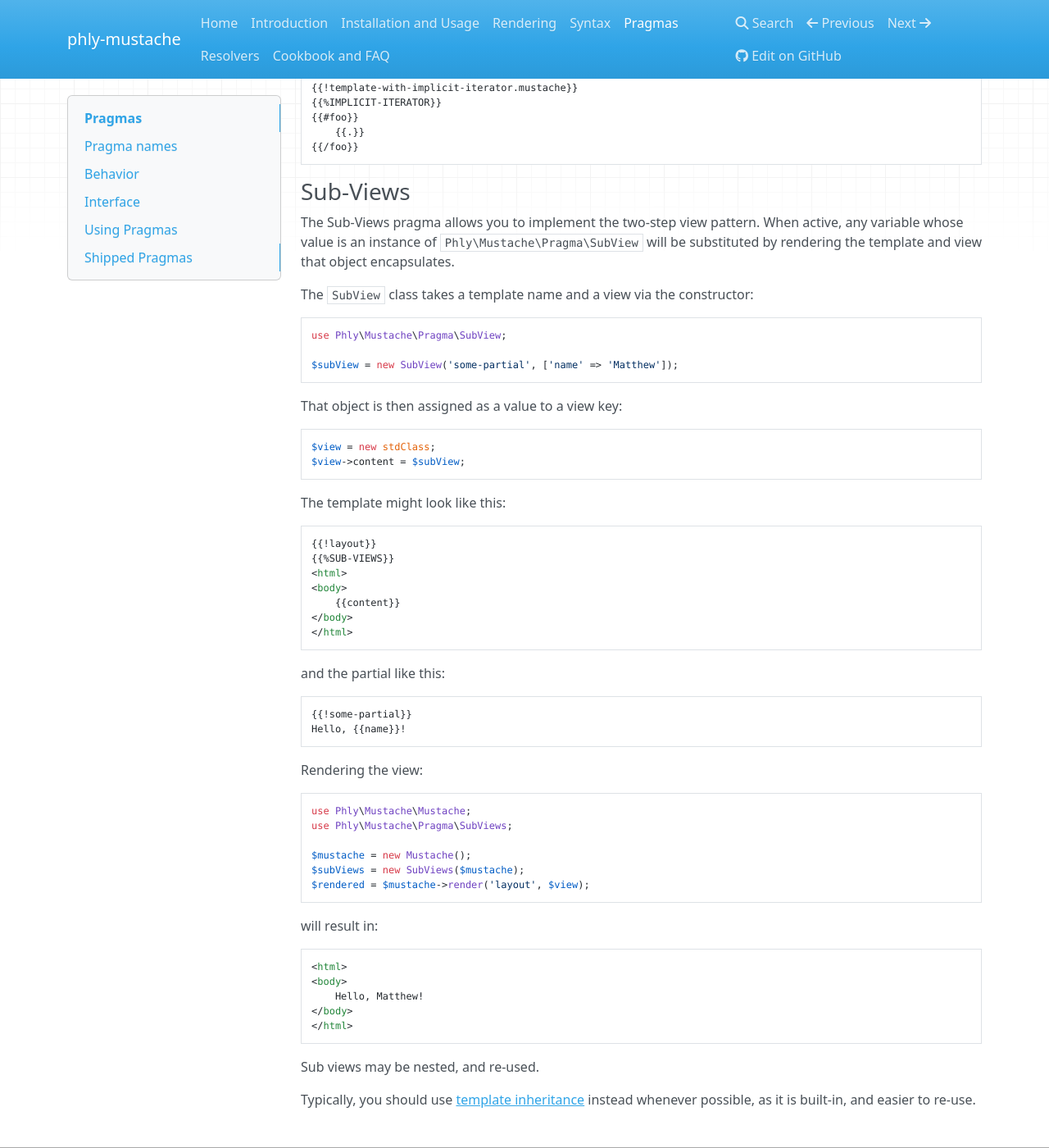
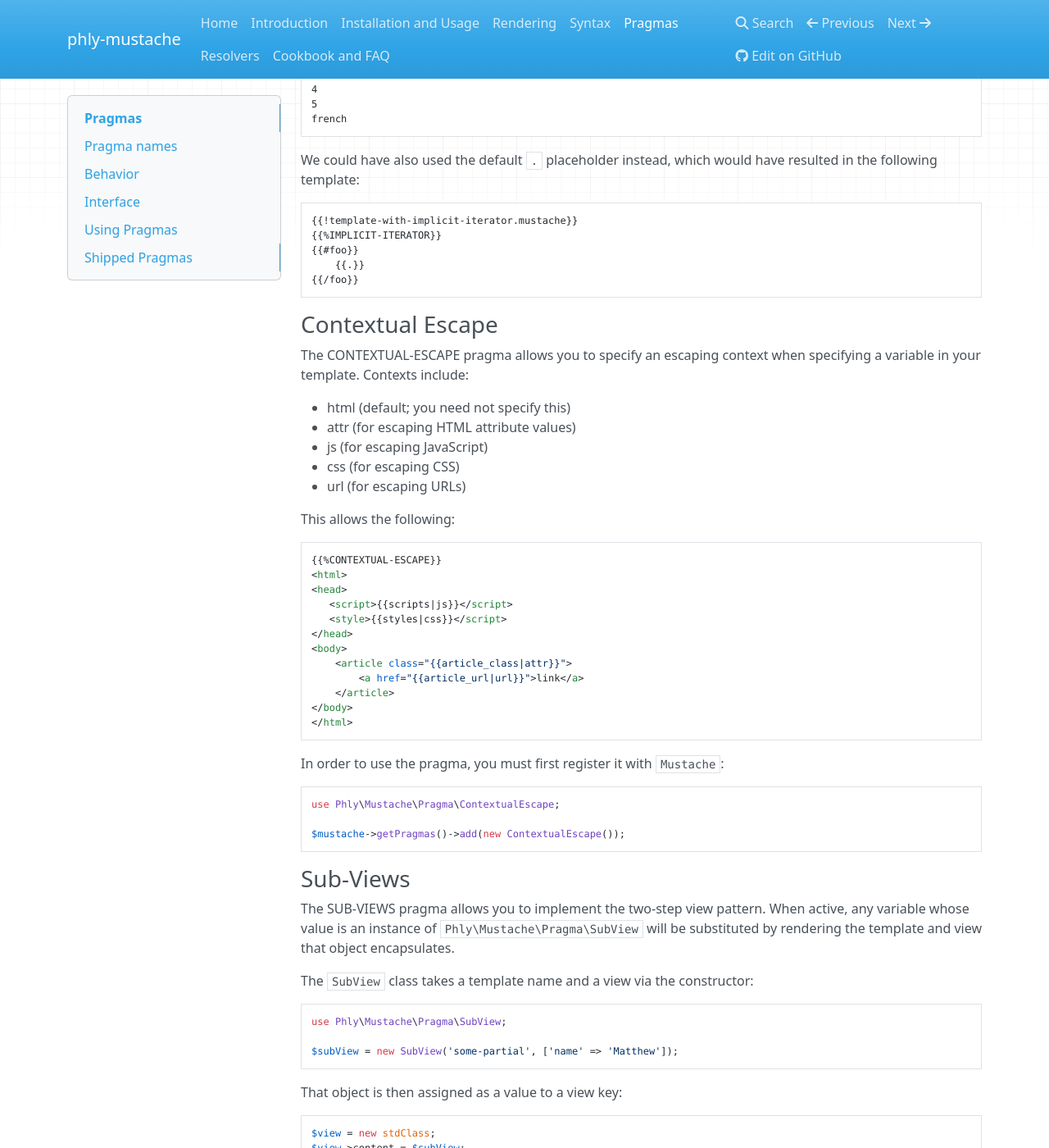
Before and after one commit to phly/phly_mustache, an MkDocs documentation site: the page built from doc/book/pragmas.md, in a window 1280 px wide and 1400 px high, scrolled down 4980 px. Shown: the whole window at 82% size. Built offline with MkDocs 1.6.1, drawn with Linux system fonts in a browser that asks for light colours; nearby versions of some CDN libraries; old or Windows-style settings are respelled for this version of MkDocs; some of the changed text lies outside the part shown.

Commit message:
Documented CONTEXTUAL-ESCAPE pragma
- Also updated pragma interface documentation to reflect changes to token
  arguments.

````diff
--- a/doc/book/pragmas.md
+++ b/doc/book/pragmas.md
@@ -159,14 +159,18 @@ interface PragmaInterface
      *
      * Returning an empty value returns control to the renderer.
      *
-     * @param  int $token
-     * @param  mixed $data
+     * $tokenStruct is an array consisting minimally of:
+     *
+     * - 0: int token (from Lexer::TOKEN_* constants)
+     * - 1: mixed data (data associated with the token)
+     *
+     * @param  array $tokenStruct
      * @param  mixed $view
      * @param  array $options
      * @param  Mustache $mustache Mustache instance handling rendering.
      * @return mixed
      */
-    public function render($token, $data, $view, array $options, Mustache $mustache);
+    public function render(array $tokenStruct, $view, array $options, Mustache $mustache);
 }
 ```
 
@@ -283,9 +292,45 @@ resulted in the following template:
 {{/foo}}
 ```
 
+### Contextual Escape
+
+The CONTEXTUAL-ESCAPE pragma allows you to specify an escaping context when
+specifying a variable in your template. Contexts include:
+
+- html (default; you need not specify this)
+- attr (for escaping HTML attribute values)
+- js (for escaping JavaScript)
+- css (for escaping CSS)
+- url (for escaping URLs)
+
+This allows the following:
+
+```html
+{{%CONTEXTUAL-ESCAPE}}
+<html>
+<head>
+   <script>{{scripts|js}}</script>
+   <style>{{styles|css}}</script>
+</head>
+<body>
+    <article class="{{article_class|attr}}">
+        <a href="{{article_url|url}}">link</a>
+    </article>
+</body>
+</html>
+```
+
+In order to use the pragma, you must first register it with `Mustache`:
+
+```php
+use Phly\Mustache\Pragma\ContextualEscape;
+
+$mustache->getPragmas()->add(new ContextualEscape());
+```
+
 ### Sub-Views
 
-The Sub-Views pragma allows you to implement the two-step view pattern.  When
+The SUB-VIEWS pragma allows you to implement the two-step view pattern.  When
 active, any variable whose value is an instance of
 `Phly\Mustache\Pragma\SubView` will be substituted by rendering the template and
 view that object encapsulates.
````
Also changed, not shown: other parts of doc/book/pragmas.md (+6 -1 lines).
